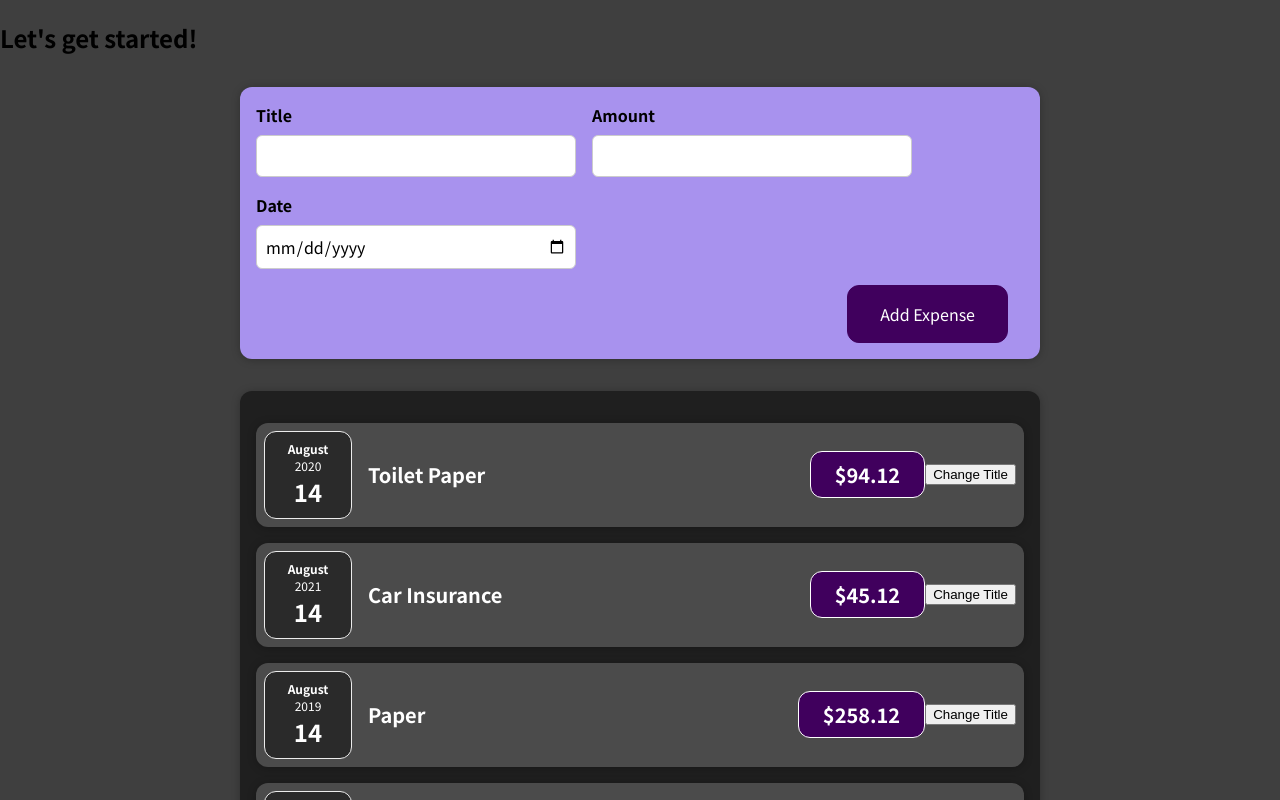
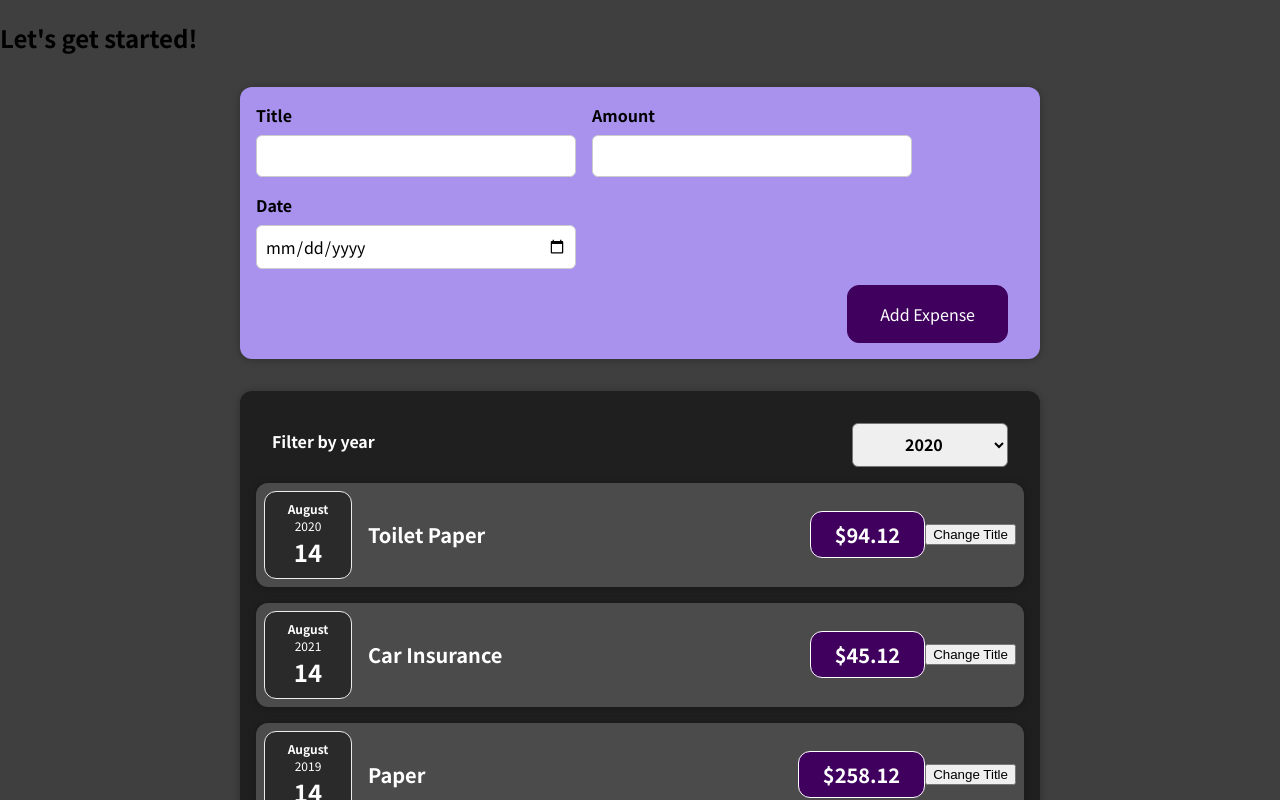
Before and after one commit to lionel-p-albus/react_demo_01, a React (Create React App) app: page / in a window 1280 px wide. Shown: the top 800 px of the page. Built offline with nearby package versions, Linux system fonts and the light colour scheme.

Commit message:
event & state

```diff
--- a/src/App.js
+++ b/src/App.js
@@ -1,19 +1,33 @@
-import React from "react";
+import React, {useState} from "react";
 import Expenses from "./components/expenses/Expenses";
 import NewExpense from "./components/newExpense/NewExpense";
 
 const App = () => {
-    let expenses = [
+    // let expenses = [
+    //     {id: 'e1', title: 'Toilet Paper', amount: 94.12, date: new Date(2020, 7, 14),},
+    //     {id: 'e2', title: 'Car Insurance', amount: 45.12, date: new Date(2021, 7, 14),},
+    //     {id: 'e3', title: 'Paper', amount: 258.12, date: new Date(2019, 7, 14),},
+    //     {id: 'e4', title: 'Pen', amount: 87.12, date: new Date(2018, 7, 14),},
+    // ];
+
+    const [expenses, setExpenses] = useState([
         {id: 'e1', title: 'Toilet Paper', amount: 94.12, date: new Date(2020, 7, 14),},
         {id: 'e2', title: 'Car Insurance', amount: 45.12, date: new Date(2021, 7, 14),},
         {id: 'e3', title: 'Paper', amount: 258.12, date: new Date(2019, 7, 14),},
         {id: 'e4', title: 'Pen', amount: 87.12, date: new Date(2018, 7, 14),},
-    ];
+    ]);
 
     const addExpenseHandler = (expense) => {
         console.log('In App.js');
         console.log(expenses);
-        // expenses = {...expenses, expense};
+        // console.log(expenses);
+        // const ex = {...expense, date: new Date(expense.date.year, expense.date.month, expense.date.day) };
+        // console.log(expenses.(expense));
+        // setExpenses({...expenses, ...expense});
+        // setExpenses((prevState) => {
+        //     console.log([...prevState, expense]);
+        //     return [...prevState, expense];
+        // });
     }
 
     return (
@@ -23,10 +37,6 @@
             <Expenses items={expenses}/>
         </div>
     );
-    // return React.createElement('div', {},
-    //     React.createElement('h2', {}, 'Let\'s get started!'),
-    //     React.createElement(Expenses, {items: expenses}),
-    // );
 }
 
 export default App;
--- a/src/components/expenses/Expenses.js
+++ b/src/components/expenses/Expenses.js
@@ -1,14 +1,25 @@
 import ExpenseItem from "./ExpenseItem";
 import './Expenses.css';
 import Card from "../ui/Card";
+import {useEffect, useState} from "react";
+import ExpensesFilter from "../filterExpense/ExpensesFilter";
 
 const Expenses = (props) => {
+    const [filteredYear, setFilteredYear] = useState('2020');
+
+    const filterChangeHandler = (selectedYear) => {
+        setFilteredYear(selectedYear);
+    }
+
     return (
-        <Card className="expenses">
-            {props.items.map((item) => {
-                return <ExpenseItem title={item.title} amount={item.amount} date={item.date}></ExpenseItem>;
-            })}
-        </Card>
+        <div>
+            <Card className="expenses">
+                <ExpensesFilter selected={filteredYear} onChangeFilter={filterChangeHandler}/>
+                {props.items.map((item) => {
+                    return <ExpenseItem title={item.title} amount={item.amount} date={item.date}></ExpenseItem>;
+                })}
+            </Card>
+        </div>
     );
 }
 
--- /dev/null
+++ b/src/components/filterExpense/ExpensesFilter.css
@@ -0,0 +1,24 @@
+.expenses-filter {
+    color: white;
+    padding: 0 1rem;
+}
+
+.expenses-filter__control {
+    display: flex;
+    width: 100%;
+    align-items: center;
+    justify-content: space-between;
+    margin: 1rem 0;
+}
+
+.expenses-filter label {
+    font-weight: bold;
+    margin-bottom: 0.5rem;
+}
+
+.expenses-filter select {
+    font: inherit;
+    padding: 0.5rem 3rem;
+    font-weight: bold;
+    border-radius: 6px;
+}
--- /dev/null
+++ b/src/components/filterExpense/ExpensesFilter.js
@@ -0,0 +1,23 @@
+import './ExpensesFilter.css';
+
+const ExpensesFilter = (props) => {
+    const dropdownChangeHandler = (event) => {
+        props.onChangeFilter(event.target.value);
+    }
+
+    return (
+        <div className='expenses-filter'>
+            <div className='expenses-filter__control'>
+                <label>Filter by year</label>
+                <select value={props.selected} onChange={dropdownChangeHandler}>
+                    <option value='2022'>2022</option>
+                    <option value='2021'>2021</option>
+                    <option value='2020'>2020</option>
+                    <option value='2019'>2019</option>
+                </select>
+            </div>
+        </div>
+    );
+};
+
+export default ExpensesFilter;
```
